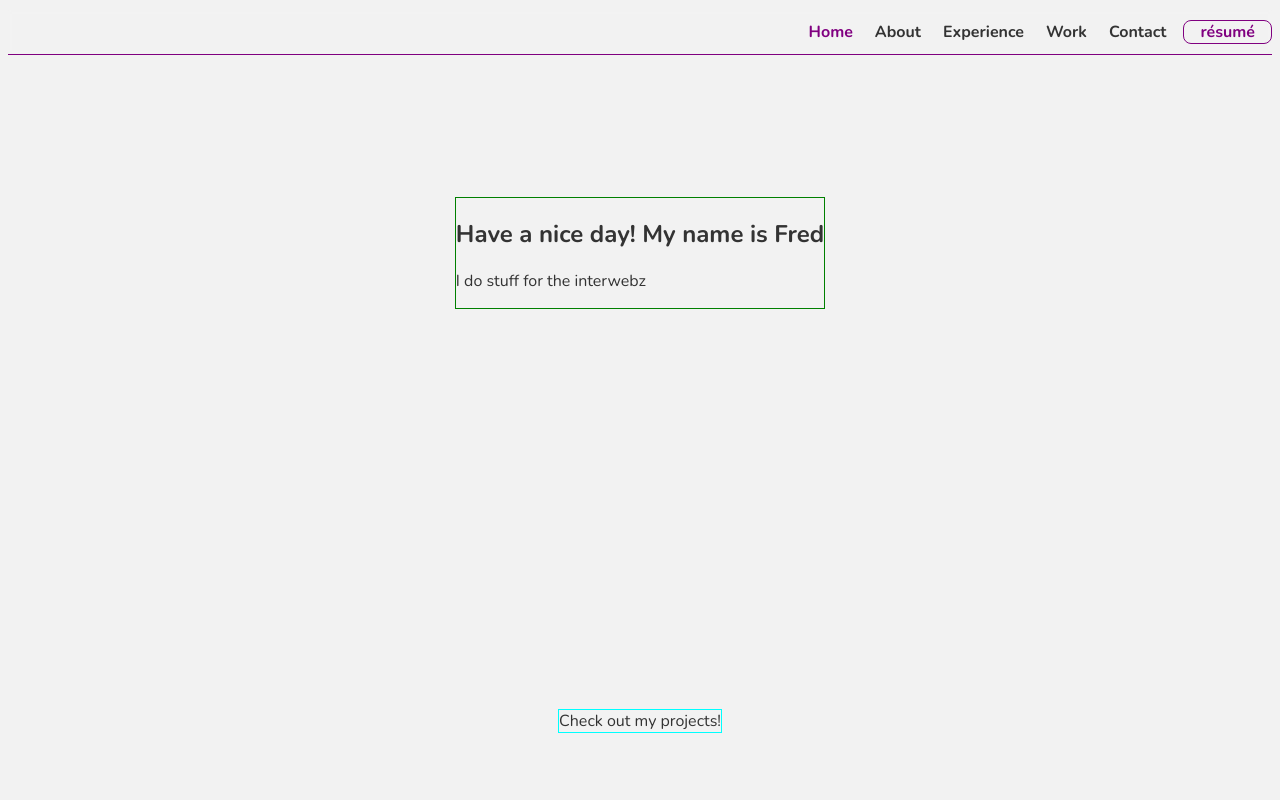
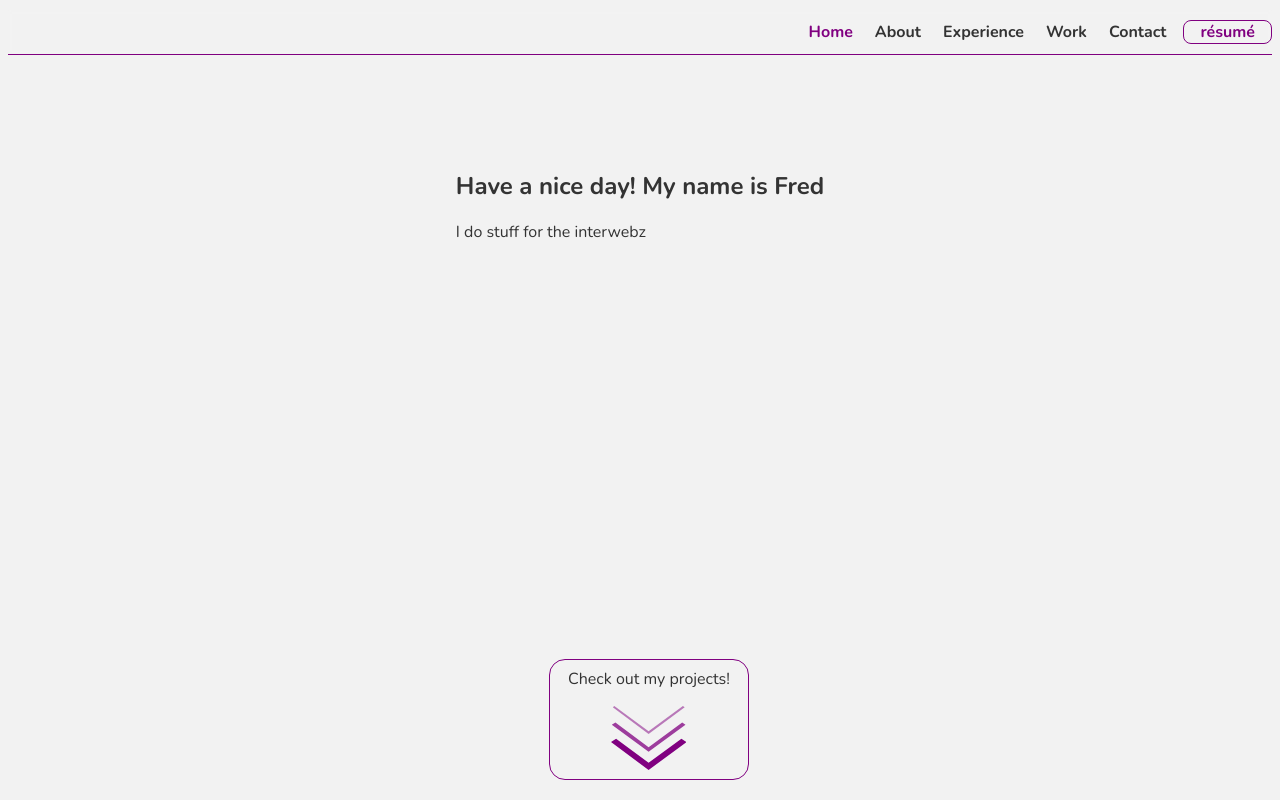
Before and after one commit to Seeru-crypto/aurora_front, a Next.js app: page / in a window 1280 px wide. Shown: the top 800 px of the page. Built offline with nearby package versions, Linux system fonts and the light colour scheme.

Commit message:
feat/ add functional CTA button

```diff
--- a/src/components/experience/SectionCounter.tsx
+++ b/src/components/experience/SectionCounter.tsx
@@ -72,7 +72,7 @@ const SectionCounterStyle = styled.div`
         border-radius: 1rem;
         flex: 1 1 auto;
         margin: 0.5rem;
-        cursor: context-menu;
+        cursor: auto;
 
         :hover {
             border: 2px solid var(--icon-highlight-border);
--- a/src/components/landing/CtaButton.tsx
+++ b/src/components/landing/CtaButton.tsx
@@ -1,12 +1,75 @@
 import React from 'react';
 import styled from 'styled-components';
+import { MdArrowForwardIos } from 'react-icons/md';
+
 
 const CtaButton = (): JSX.Element => {
     const text = 'Check out my projects!';
-    return <CtaStyle>{text}</CtaStyle>;
+    return <CtaStyle>
+        <a className="btnContainer" href={"#work"}>
+            {text}
+            <svg id="more-arrows">
+                <polygon className="arrow-top" points="37.6,27.9 1.8,1.3 3.3,0 37.6,25.3 71.9,0 73.7,1.3 "/>
+                <polygon className="arrow-middle" points="37.6,45.8 0.8,18.7 4.4,16.4 37.6,41.2 71.2,16.4 74.5,18.7 "/>
+                <polygon className="arrow-bottom" points="37.6,64 0,36.1 5.1,32.8 37.6,56.8 70.4,32.8 75.5,36.1 "/>
+            </svg>
+        </a>
+    </CtaStyle>;
 };
 export default CtaButton;
 
 const CtaStyle = styled.div`
-    border: 1px solid aqua;
+  padding: .5rem;
+  display: flex;
+  cursor: pointer;
+  justify-content: center;
+  align-items: center;
+  flex-direction: column;
+  border: 1px solid var(--icon-highlight-border);
+  border-radius: 1rem;
+  width: 100%;
+
+  .btnContainer{
+    display: flex;
+    justify-content: center;
+    align-items: center;
+    flex-direction: column;
+  }
+
+  #more-arrows {
+    padding-top: 1rem;
+    display: flex;
+    justify-content: center;
+    align-items: center;
+    width: 75px;
+    height: 65px;
+
+    &:hover {
+      polygon {
+        fill: var(--icon-highlight-border);
+        transition: all .2s ease-out;
+
+        &.arrow-bottom {
+          transform: translateY(-18px);
+        }
+
+        &.arrow-top {
+          transform: translateY(18px);
+        }
+      }
+    }
+  }
+
+  polygon {
+    fill: var(--icon-highlight-border);
+    transition: all .2s ease-out;
+
+    &.arrow-middle {
+      opacity: 0.75;
+    }
+
+    &.arrow-top {
+      opacity: 0.5
+    }
+  }
 `;
--- a/src/components/landing/LandingPage.tsx
+++ b/src/components/landing/LandingPage.tsx
@@ -62,10 +62,9 @@ const LandingStyle = styled.section`
     width: 95vw;
 
     .top {
-        border: 1px solid green;
-        //margin-top: -70vh;
     }
 
     .bottom {
+      width: 15%;
     }
 `;
```
Also changed, not shown: 1 other file (tests, documents, lock files or other folders).
